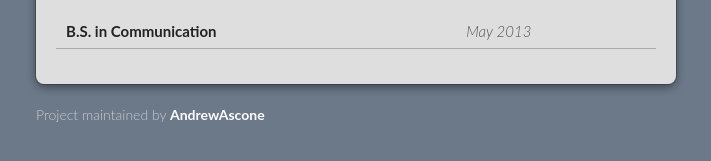
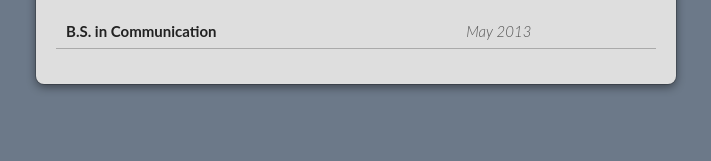
Before and after one commit to AndrewAscone/AndrewAscone, a Jekyll site: the page built from index.md, in a window 1280 px wide and 900 px high, scrolled down 1704 px. Shown: the part 705-866 px from the top of the window, without its empty margins (284-995 px from the left). Built offline with Jekyll 4.4.1, drawn with Linux system fonts in a browser that asks for light colours; our own code applies the rules of GitHub Pages for plain Markdown files; the repository's description, which GitHub fills in, is left out.

Commit message:
Editing footer

```diff
--- a/_layouts/default.html
+++ b/_layouts/default.html
@@ -30,10 +30,6 @@
       </section>
     </div>
     <footer>
-    {% if site.github.is_project_page %}
-      <p>Project maintained by <a href="{{ site.github.owner_url }}">{{ site.github.owner_name }}</a></p>
-    {% endif %}
-      <p>Hosted on GitHub Pages &mdash; Theme by <a href="https://github.com/orderedlist">orderedlist</a></p>
     </footer>
     <!--[if !IE]><script>fixScale(document);</script><![endif]-->
   </body>
```
